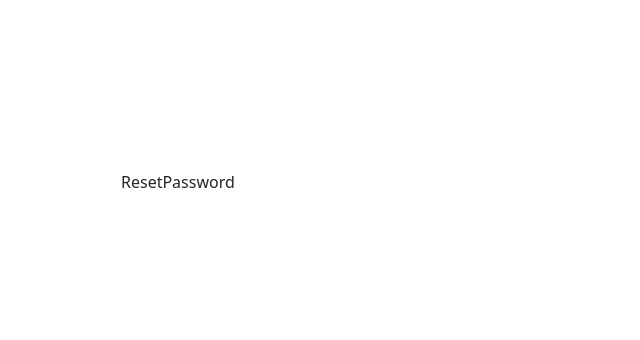
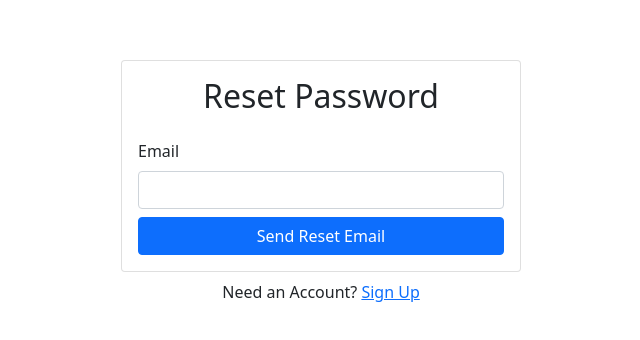
Before and after one commit to nikolai-sim/fire-auth-test, a React (Create React App) app: page /resetpassword in a window 1280 px wide. Shown: the part 218-558 px from the top of the page, without its empty margins (319-959 px from the left). Built offline with nearby package versions, Linux system fonts and the light colour scheme; no server answers.

Commit message:
add working reset for auth

```diff
--- a/src/components/ResetPassword.js
+++ b/src/components/ResetPassword.js
@@ -1,5 +1,55 @@
-import React from "react";
+import React, { useRef, useState } from "react";
+import { Form, Button, Card, Alert } from "react-bootstrap";
+import { useAuth } from "./contexts/AuthContext";
+import { Link, useNavigate } from "react-router-dom";
 
-export default function ResetPassword() {
-  return <div>ResetPassword</div>;
+export default function Login() {
+  const navigate = useNavigate();
+
+  const emailRef = useRef();
+  const { resetPassword } = useAuth();
+  const [error, setError] = useState("");
+  const [loading, setLoading] = useState(false);
+  const [success, setSuccess] = useState("");
+
+  async function handleSubmit(e) {
+    e.preventDefault();
+
+    try {
+      setError("");
+      setLoading(true);
+      await resetPassword(emailRef.current.value);
+      setSuccess(`A reset email has been sent to ${emailRef.current.value}`);
+    } catch {
+      setError("Failed to reset password");
+    }
+
+    setLoading(false);
+  }
+
+  return (
+    <>
+      <Card>
+        <Card.Body>
+          <h2 className="text-center mb-4">Reset Password</h2>
+          {error && <Alert variant="danger">{error}</Alert>}
+          {success && <Alert variant="secondary">{success}</Alert>}
+          <Form onSubmit={handleSubmit}>
+            <Form.Group id="email">
+              <Form.Label>Email</Form.Label>
+              <Form.Control type="email" ref={emailRef} required />
+            </Form.Group>
+            <Form.Group>
+              <Button className="w-100 mt-2" type="submit" disabled={loading}>
+                Send Reset Email
+              </Button>
+            </Form.Group>
+          </Form>
+        </Card.Body>
+      </Card>
+      <div className="wd-100 text-center mt-2">
+        Need an Account? <Link to="/signup">Sign Up</Link>
+      </div>
+    </>
+  );
 }
--- a/src/components/contexts/AuthContext.js
+++ b/src/components/contexts/AuthContext.js
@@ -23,6 +23,10 @@ export function AuthProvider({ children }) {
     return auth.signOut();
   }
 
+  function resetPassword(email) {
+    return auth.sendPasswordResetEmail(email);
+  }
+
   useEffect(() => {
     const unsubscribe = auth.onAuthStateChanged((user) => {
       setCurrentUser(user);
@@ -36,6 +40,7 @@ export function AuthProvider({ children }) {
     signup,
     login,
     logout,
+    resetPassword,
   };
 
   return (
```
